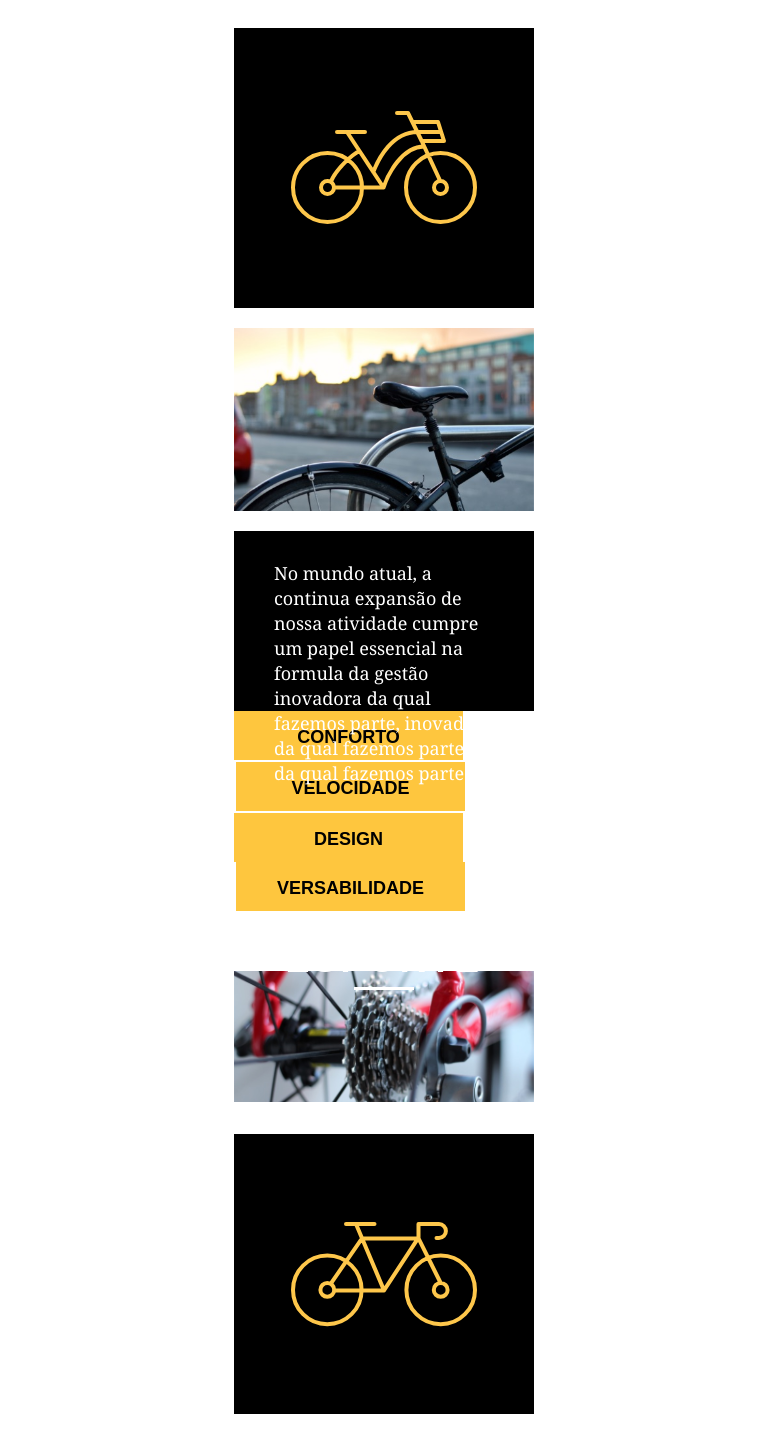
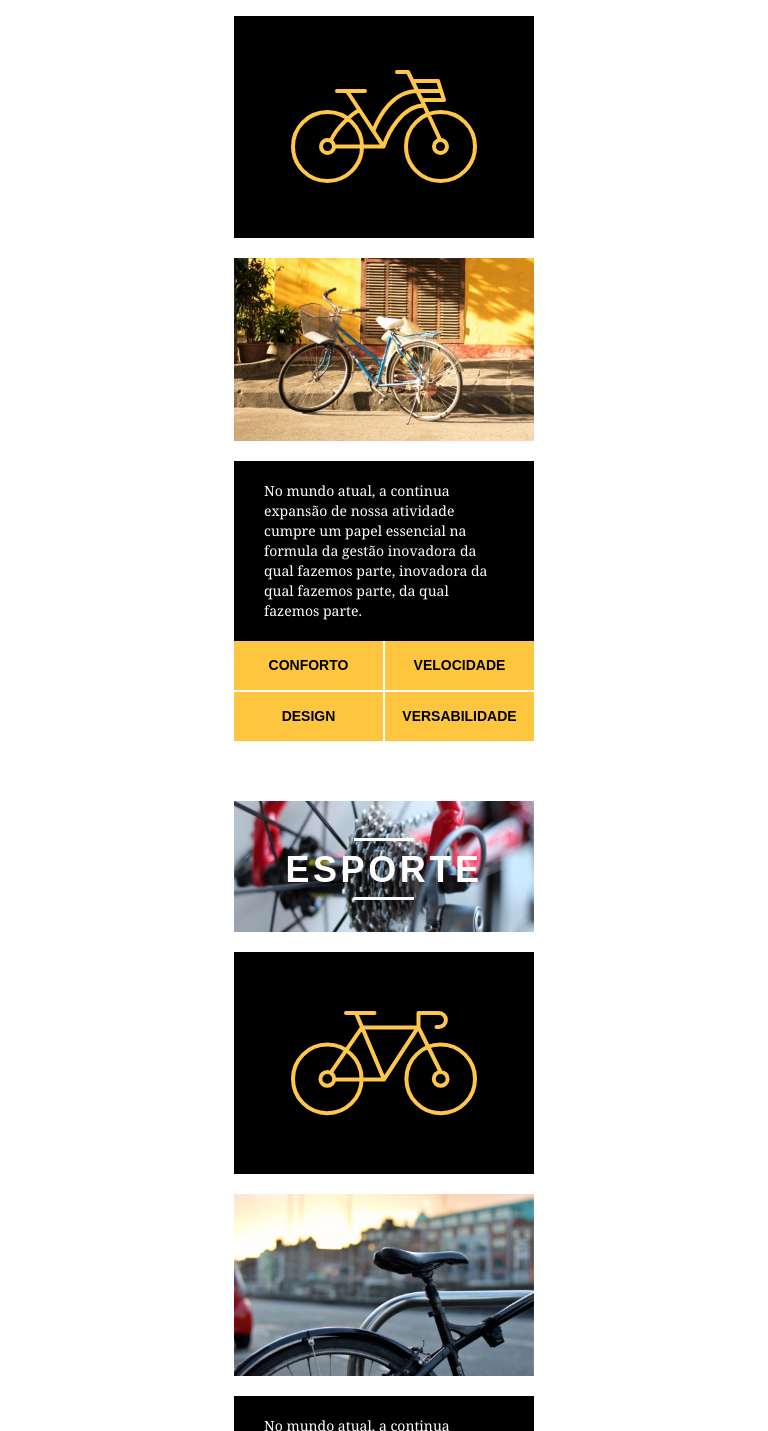
Before and after one commit to marlenesedano/CSS_HTML_Web_Design_Origamid, a plain HTML site: page produtos.html in a window 768 px wide. Shown: the part 596-2027 px from the top of the page. Drawn offline with Linux system fonts and the light colour scheme.

Commit message:
Web Design Responsividade Pagina Produtos

```diff
--- a/css/responsivo.css
+++ b/css/responsivo.css
@@ -21,7 +21,26 @@
 		height: 26px;
 	}
 
-}
+	/*Produtos*/
+	.produto_item h2{
+		top: -150px;
+		margin-bottom: -56px;
+	}
+	.produto_icone{
+		padding: 41px 0;
+	}
+	.produto_info p{
+		font-size: 14px;
+		line-height: 20px;
+		height: 122px;
+		padding: 20px 30px;
+	}
+	.produto_info ul li{
+		width: 181px;
+		height:49px;
+	}
+
+} /*Final do estilo para tablets*/
 
 /*estilo para smartfone*/
 
@@ -102,4 +121,35 @@
 		font-size: 14px;
 		line-height: 25px;
 	}
-}
+
+	/*Produtos*/
+
+	.produto_item h2{
+		top: -100px;
+		margin-bottom: -68px;
+	}
+	.produto_icone{
+		padding: 41px 0;
+	}
+	.produto_info p{
+		font-size: 14px;
+		line-height: 20px;
+		height: auto;
+		padding: 20px 30px;
+	}
+	.produto_info ul li{
+		width: 149px;
+		height:49px;
+		font-size: 14px;
+		line-height: 20px;
+		padding-top: 14px;
+	}
+
+	.form{
+		padding-right: 0px;
+	}
+
+	.orcamento_dados ul{
+		padding-right: 0px;
+	}
+}/*Final do estilo para smartphone*/
--- a/produtos.html
+++ b/produtos.html
@@ -44,7 +44,7 @@
             <h2>Passeio</h2>
         </div>
         <div class="grid-5 produto_icone"><img src="/img/produtos/passeio.svg"></div>
-        <div class="grid-8"><img src="/img/produtos/bikcraft-esporte-2.jpg" alt="Bicraft Passeio"></div>
+        <div class="grid-8"><img src="/img/produtos/bikcraft-passeio-2.jpg" alt="Bicraft Passeio"></div>
         <div class="grid-8 produto_info">
             <p>
                 No mundo atual, a continua expansão de nossa atividade cumpre um papel essencial na formula da gestão
```
